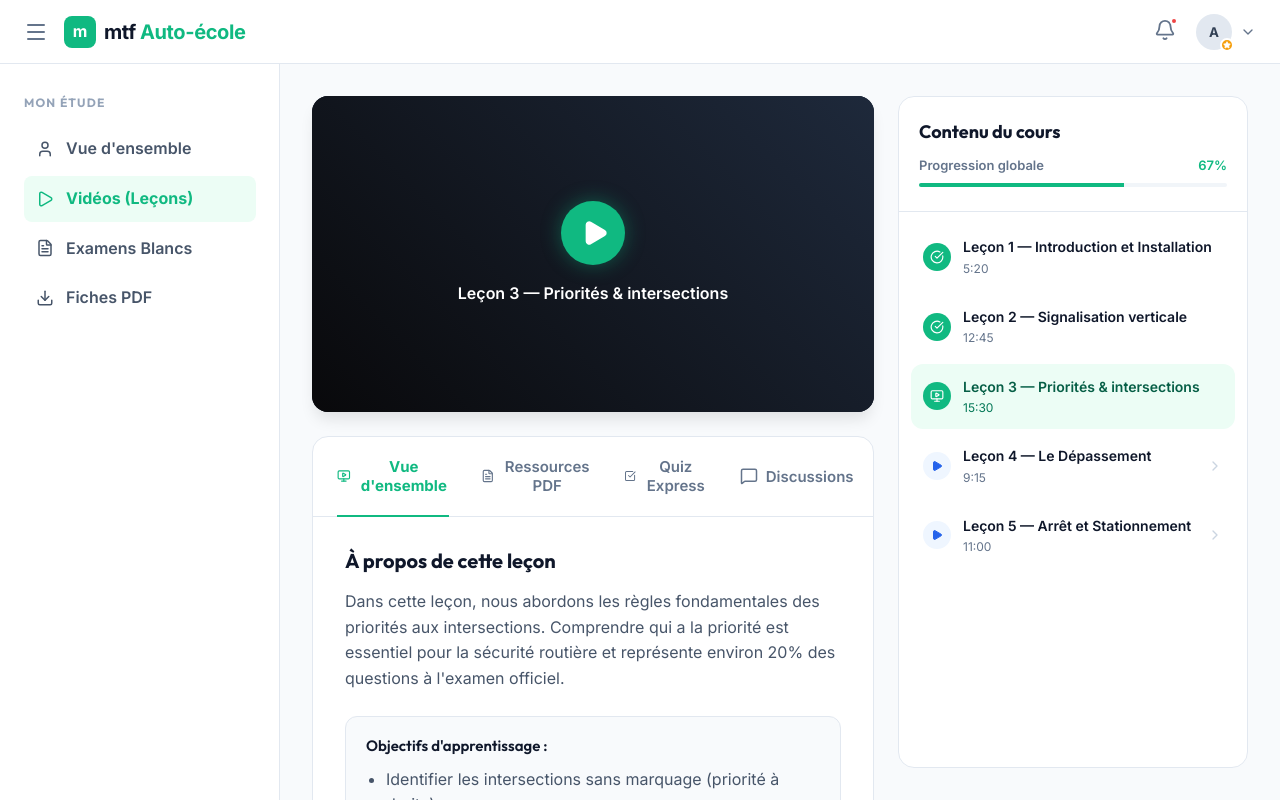
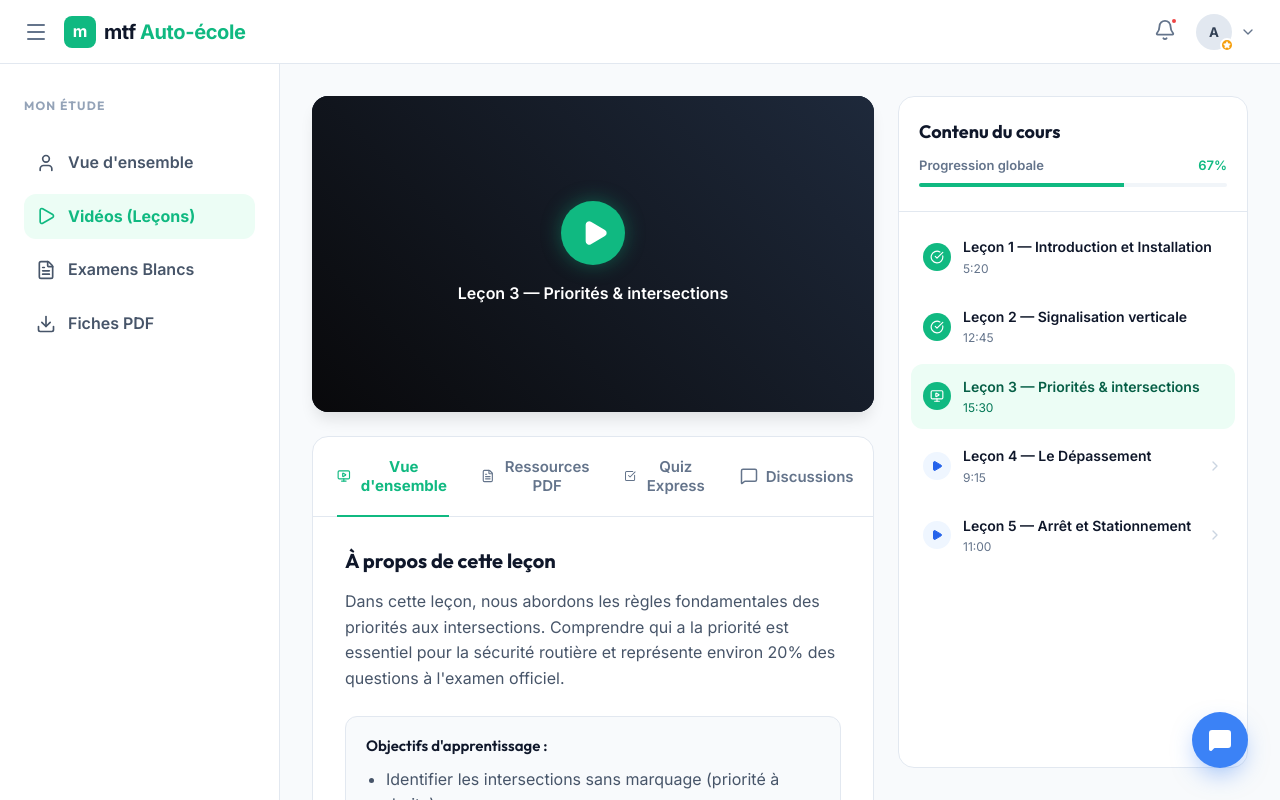
Before and after one commit to mtfdelivery/mtf_Auto--cole, a React (Vite) app: page /dashboard/videos in a window 1280 px wide. Shown: the top 800 px of the page. Built offline with nearby package versions, Linux system fonts and the light colour scheme.

Commit message:
feat: implement mini-drawer variant and Floating Action Button Chat widget in LearnerLayout

```diff
--- a/src/pages/learner/LearnerLayout.tsx
+++ b/src/pages/learner/LearnerLayout.tsx
@@ -3,7 +3,7 @@ import { Helmet } from 'react-helmet-async';
 import { motion, AnimatePresence } from 'framer-motion';
 import {
     Bell, ChevronDown, User, Settings, LogOut, Play,
-    FileText, Download, Star, Menu, X
+    FileText, Download, Star, Menu, X, MessageSquare
 } from 'lucide-react';
 import { Link, Outlet, useLocation } from 'react-router-dom';
 import PageTransition from '@/components/PageTransition';
@@ -17,6 +17,7 @@ const userProfile = {
 export default function LearnerLayout() {
     const [isMenuOpen, setIsMenuOpen] = useState(false);
     const [isDrawerOpen, setIsDrawerOpen] = useState(true);
+    const [isChatOpen, setIsChatOpen] = useState(false);
     const location = useLocation();
 
     const navItems = [
@@ -115,43 +116,52 @@ export default function LearnerLayout() {
             </header>
 
             <div style={{ display: 'flex', flex: 1, position: 'relative' }}>
-                {/* DRAWER / SIDEBAR */}
-                <AnimatePresence initial={false}>
-                    {isDrawerOpen && (
+                {/* DRAWER / SIDEBAR (Mini-variant supported) */}
                 <motion.aside
-                            initial={{ width: 0, opacity: 0 }}
-                            animate={{ width: 280, opacity: 1 }}
-                            exit={{ width: 0, opacity: 0 }}
-                            transition={{ duration: 0.2 }}
+                    animate={{ width: isDrawerOpen ? 280 : 80 }}
+                    transition={{ duration: 0.3, ease: 'circOut' }}
                     style={{
                         position: 'sticky', top: 64, height: 'calc(100vh - 64px)',
                         borderRight: '1px solid #e2e8f0', background: '#fff',
-                                display: 'flex', flexDirection: 'column', flexShrink: 0, zIndex: 40
+                        display: 'flex', flexDirection: 'column', flexShrink: 0, zIndex: 40, overflow: 'hidden'
                     }}
                 >
-                            <div style={{ padding: '32px 24px', width: 280, overflowY: 'auto', flex: 1 }}>
-                                <div style={{ display: 'flex', justifyContent: 'space-between', alignItems: 'center', marginBottom: 16 }}>
-                                    <h2 style={{ fontSize: '0.75rem', fontWeight: 800, color: '#94a3b8', textTransform: 'uppercase', letterSpacing: '0.1em', margin: 0 }}>Mon Étude</h2>
+                    <div style={{ padding: isDrawerOpen ? '32px 24px' : '32px 16px', overflowY: 'auto', flex: 1, overflowX: 'hidden' }}>
+                        <div style={{ display: 'flex', justifyContent: isDrawerOpen ? 'space-between' : 'center', alignItems: 'center', marginBottom: 24, height: 20 }}>
+                            <AnimatePresence mode="wait">
+                                {isDrawerOpen ? (
+                                    <motion.h2 initial={{ opacity: 0 }} animate={{ opacity: 1 }} exit={{ opacity: 0 }} transition={{ duration: 0.1 }} style={{ fontSize: '0.75rem', fontWeight: 800, color: '#94a3b8', textTransform: 'uppercase', letterSpacing: '0.1em', margin: 0, whiteSpace: 'nowrap' }}>Mon Étude</motion.h2>
+                                ) : (
+                                    <motion.div initial={{ opacity: 0 }} animate={{ opacity: 1 }} exit={{ opacity: 0 }} style={{ width: 4, height: 4, borderRadius: '50%', background: '#cbd5e1' }} />
+                                )}
+                            </AnimatePresence>
                         </div>
-                                <nav style={{ display: 'flex', flexDirection: 'column', gap: 4 }}>
+                        <nav style={{ display: 'flex', flexDirection: 'column', gap: 8 }}>
                             {navItems.map((item) => {
                                 const isActive = location.pathname === item.path;
                                 return (
                                     <Link key={item.path} to={item.path} style={{
-                                                display: 'flex', alignItems: 'center', gap: 12, padding: '10px 12px', borderRadius: 8,
+                                        display: 'flex', alignItems: 'center', gap: 12, padding: isDrawerOpen ? '10px 12px' : '12px', borderRadius: 12,
                                         background: isActive ? '#ecfdf5' : 'transparent',
                                         color: isActive ? '#10b981' : '#475569',
-                                                fontWeight: isActive ? 700 : 600, textDecoration: 'none'
+                                        fontWeight: isActive ? 700 : 600, textDecoration: 'none',
+                                        justifyContent: isDrawerOpen ? 'flex-start' : 'center',
+                                        transition: 'background 0.2s'
                                     }}>
-                                                <item.icon size={18} /> {item.label}
+                                        <item.icon size={20} style={{ flexShrink: 0 }} />
+                                        <AnimatePresence>
+                                            {isDrawerOpen && (
+                                                <motion.span initial={{ opacity: 0, width: 0 }} animate={{ opacity: 1, width: 'auto' }} exit={{ opacity: 0, width: 0 }} style={{ whiteSpace: 'nowrap', overflow: 'hidden' }}>
+                                                    {item.label}
+                                                </motion.span>
+                                            )}
+                                        </AnimatePresence>
                                     </Link>
                                 );
                             })}
                         </nav>
                     </div>
                 </motion.aside>
-                    )}
-                </AnimatePresence>
 
                 {/* MAIN CONTENT NESTED */}
                 <main style={{ flex: 1, padding: '32px 32px 64px' }}>
@@ -159,6 +169,50 @@ export default function LearnerLayout() {
                         <Outlet />
                     </div>
                 </main>
+
+                {/* FLOATING ACTION BUTTON CHAT WIDGET */}
+                <div style={{ position: 'fixed', bottom: 32, right: 32, zIndex: 100, display: 'flex', flexDirection: 'column', alignItems: 'flex-end', gap: 16 }}>
+                    <AnimatePresence>
+                        {isChatOpen && (
+                            <motion.div
+                                initial={{ opacity: 0, scale: 0.9, y: 20 }}
+                                animate={{ opacity: 1, scale: 1, y: 0 }}
+                                exit={{ opacity: 0, scale: 0.9, y: 20 }}
+                                style={{ width: 340, height: 450, background: '#fff', borderRadius: 20, boxShadow: '0 20px 25px -5px rgba(0,0,0,0.1), 0 8px 10px -6px rgba(0,0,0,0.1)', border: '1px solid #e2e8f0', display: 'flex', flexDirection: 'column', overflow: 'hidden' }}
+                            >
+                                <div style={{ background: '#3b82f6', color: '#fff', padding: '16px 20px', display: 'flex', alignItems: 'center', justifyContent: 'space-between' }}>
+                                    <div style={{ display: 'flex', alignItems: 'center', gap: 12 }}>
+                                        <div style={{ width: 10, height: 10, background: '#10b981', borderRadius: '50%', border: '2px solid #3b82f6' }} />
+                                        <div>
+                                            <div style={{ fontWeight: 700, fontSize: '0.9375rem' }}>Moniteur Tarek</div>
+                                            <div style={{ fontSize: '0.75rem', opacity: 0.8 }}>En ligne</div>
+                                        </div>
+                                    </div>
+                                    <button onClick={() => setIsChatOpen(false)} style={{ background: 'transparent', border: 'none', color: '#fff', cursor: 'pointer', display: 'flex', alignItems: 'center', justifyContent: 'center' }}><X size={20} /></button>
+                                </div>
+                                <div style={{ flex: 1, background: '#f8fafc', padding: 16, overflowY: 'auto', display: 'flex', flexDirection: 'column', gap: 16 }}>
+                                    <div style={{ alignSelf: 'flex-start', background: '#fff', padding: '10px 14px', borderRadius: 16, borderBottomLeftRadius: 4, fontSize: '0.875rem', color: '#475569', border: '1px solid #e2e8f0' }}>Bonjour ! Prêt pour de nouveaux examens blancs ?</div>
+                                </div>
+                                <div style={{ padding: 16, background: '#fff', borderTop: '1px solid #e2e8f0' }}>
+                                    <div style={{ background: '#f1f5f9', borderRadius: 24, padding: '8px 16px', display: 'flex', alignItems: 'center' }}>
+                                        <input type="text" placeholder="Posez une question..." style={{ border: 'none', background: 'transparent', outline: 'none', flex: 1, fontSize: '0.875rem' }} />
+                                    </div>
+                                </div>
+                            </motion.div>
+                        )}
+                    </AnimatePresence>
+
+                    <button
+                        onClick={() => setIsChatOpen(!isChatOpen)}
+                        style={{
+                            width: 56, height: 56, borderRadius: '50%', background: '#3b82f6', color: '#fff',
+                            border: 'none', boxShadow: '0 10px 25px -5px rgba(59, 130, 246, 0.5)',
+                            display: 'flex', alignItems: 'center', justifyContent: 'center', cursor: 'pointer', transition: 'transform 0.2s'
+                        }}
+                    >
+                        {isChatOpen ? <X size={24} /> : <MessageSquare size={24} fill="currentColor" />}
+                    </button>
+                </div>
             </div>
         </PageTransition>
     );
```
Lines whose indentation alone changed are shown as unchanged.
